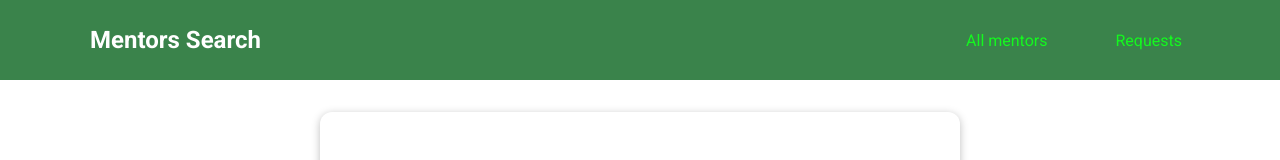
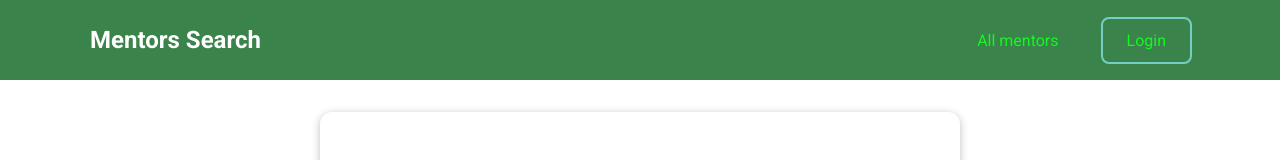
Before and after one commit to dmtr343/mentors-search, a Vue app: page /auth in a window 1280 px wide. Shown: the top 160 px of the page. Built offline with nearby package versions, Linux system fonts and the light colour scheme.

Commit message:
implemented users login/logout buttons

```diff
--- a/src/components/UI/BaseDialog.vue
+++ b/src/components/UI/BaseDialog.vue
@@ -77,7 +77,7 @@ dialog {
 }
 
 header {
-  background-color: #3a0061;
+  background-color: #3a834b;
   color: white;
   width: 100%;
   padding: 1rem;
--- a/src/components/layout/TheHeader.vue
+++ b/src/components/layout/TheHeader.vue
@@ -4,14 +4,33 @@
       <h1><router-link to="/">Mentors Search</router-link></h1>
       <ul>
         <li><router-link to="/mentors">All mentors</router-link></li>
-        <li><router-link to="/requests">Requests</router-link></li>
+        <li v-if="isLoggedIn">
+          <router-link to="/requests">Requests</router-link>
+        </li>
+        <li v-else>
+          <router-link to="/auth">Login</router-link>
+        </li>
+        <li>
+          <base-button @click="logout" v-if="isLoggedIn">Log out</base-button>
+        </li>
       </ul>
     </nav>
   </header>
 </template>
 
 <script>
-export default {};
+export default {
+  computed: {
+    isLoggedIn() {
+      return this.$store.getters.isAuthenticated;
+    },
+  },
+  methods: {
+    logout() {
+      this.$store.dispatch('logout');
+    },
+  },
+};
 </script>
 
 <style scoped>
--- a/src/pages/mentors/MentorsList.vue
+++ b/src/pages/mentors/MentorsList.vue
@@ -16,7 +16,8 @@
           <base-button mode="outline" @click="loadMentors(true)"
             >Refresh</base-button
           >
-          <base-button v-if="!isMentor && !isLoading" link to="/register"
+          <base-button link to="/auth" v-if="!isLoggedIn">Login</base-button>
+          <base-button v-if="canRegisterAsMentor" link to="/register"
             >Register as a Mentor</base-button
           >
         </div>
@@ -71,11 +72,17 @@ export default {
       );
       return result;
     },
+    canRegisterAsMentor() {
+      return !this.isMentor && !this.isLoading && this.isLoggedIn;
+    },
     hasMentors() {
       return !this.isLoading && this.$store.getters['mentors/hasMentors'];
     },
     isMentor() {
       return this.$store.getters['mentors/isMentor'];
+    },
+    isLoggedIn() {
+      return this.$store.getters.isAuthenticated;
     },
   },
 
--- a/src/store/modules/auth/actions.js
+++ b/src/store/modules/auth/actions.js
@@ -23,6 +23,13 @@ export default {
       token: responseData.idToken,
       userId: responseData.localId,
       tokenExpiration: responseData.expiresIn,
+    });
+  },
+  logout(context) {
+    context.commit('setUser', {
+      token: null,
+      userId: null,
+      tokenExpiration: null,
     });
   },
   async register(context, userData) {
--- a/src/store/modules/auth/getters.js
+++ b/src/store/modules/auth/getters.js
@@ -5,4 +5,7 @@ export default {
   getToken(state) {
     return state.token;
   },
+  isAuthenticated(state) {
+    return !!state.token;
+  },
 };
--- a/src/store/modules/requests/actions.js
+++ b/src/store/modules/requests/actions.js
@@ -1,15 +1,10 @@
 export default {
   async contactMentor(context, formData) {
-    const newRequest = {
-      userEmail: formData.userEmail,
-      userMessage: formData.userMessage,
-    };
-
     const response = await fetch(
-      `https://http-demo-ef3a0-default-rtdb.europe-west1.firebasedatabase.app/requests/${newRequest.mentorId}.json`,
+      `https://http-demo-ef3a0-default-rtdb.europe-west1.firebasedatabase.app/requests/${formData.mentorId}.json`,
       {
         method: 'POST',
-        body: JSON.stringify(newRequest),
+        body: JSON.stringify(formData),
       }
     );
 
@@ -21,8 +16,10 @@ export default {
       throw error;
     }
 
-    newRequest.id = responseData.name;
-    newRequest.mentorId = formData.mentorId;
+    const newRequest = {
+      ...formData,
+      id: responseData.name,
+    };
 
     context.commit('addRequest', newRequest);
   },
```
